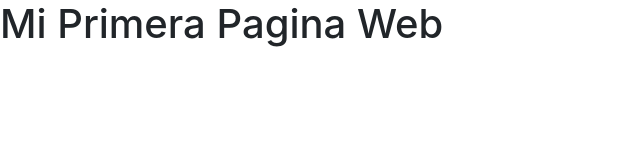
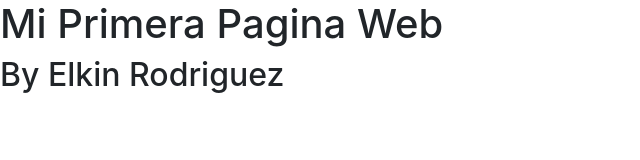
Before and after one commit to Elkinrodriguez03/Personal-Site-, a plain HTML site: page Index.html in a window 1280 px wide. Shown: the whole page, without its empty margins (0-640 px from the left). Drawn offline with nearby package versions, Linux system fonts and the light colour scheme.

Commit message:
H2 Agregado

```diff
--- a/Index.html
+++ b/Index.html
@@ -9,7 +9,7 @@
 </head>
 <body>
     <H1>Mi Primera Pagina Web</H1>
-
+    <h2>By Elkin Rodriguez</h2>
     <script src="https://code.jquery.com/jquery-3.2.1.slim.min.js" integrity="sha384-KJ3o2DKtIkvYIK3UENzmM7KCkRr/rE9/Qpg6aAZGJwFDMVNA/GpGFF93hXpG5KkN" crossorigin="anonymous"></script>
 <script src="https://cdnjs.cloudflare.com/ajax/libs/popper.js/1.12.9/umd/popper.min.js" integrity="sha384-ApNbgh9B+Y1QKtv3Rn7W3mgPxhU9K/ScQsAP7hUibX39j7fakFPskvXusvfa0b4Q" crossorigin="anonymous"></script>
 <script src="https://maxcdn.bootstrapcdn.com/bootstrap/4.0.0/js/bootstrap.min.js" integrity="sha384-JZR6Spejh4U02d8jOt6vLEHfe/JQGiRRSQQxSfFWpi1MquVdAyjUar5+76PVCmYl" crossorigin="anonymous"></script>
```
